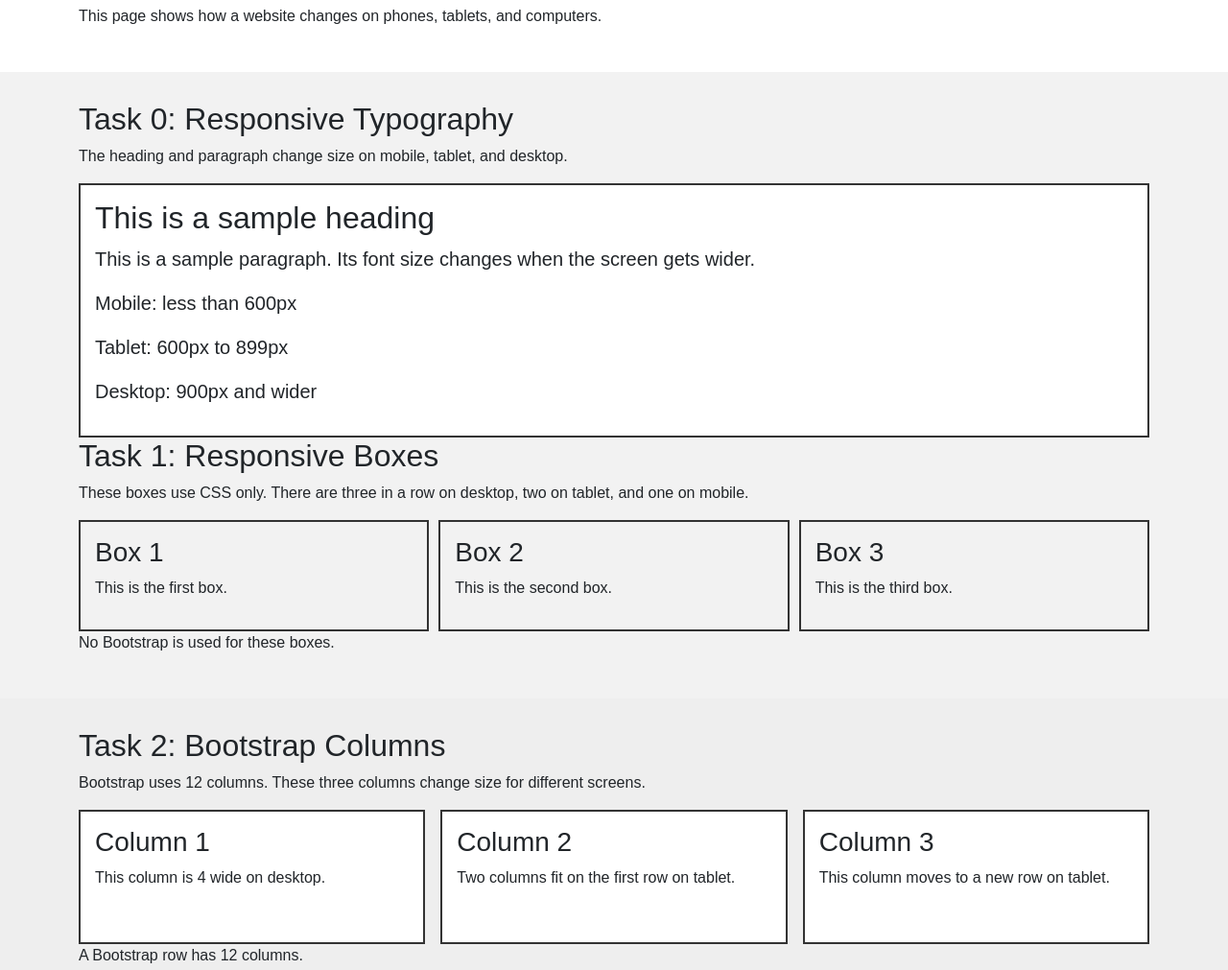
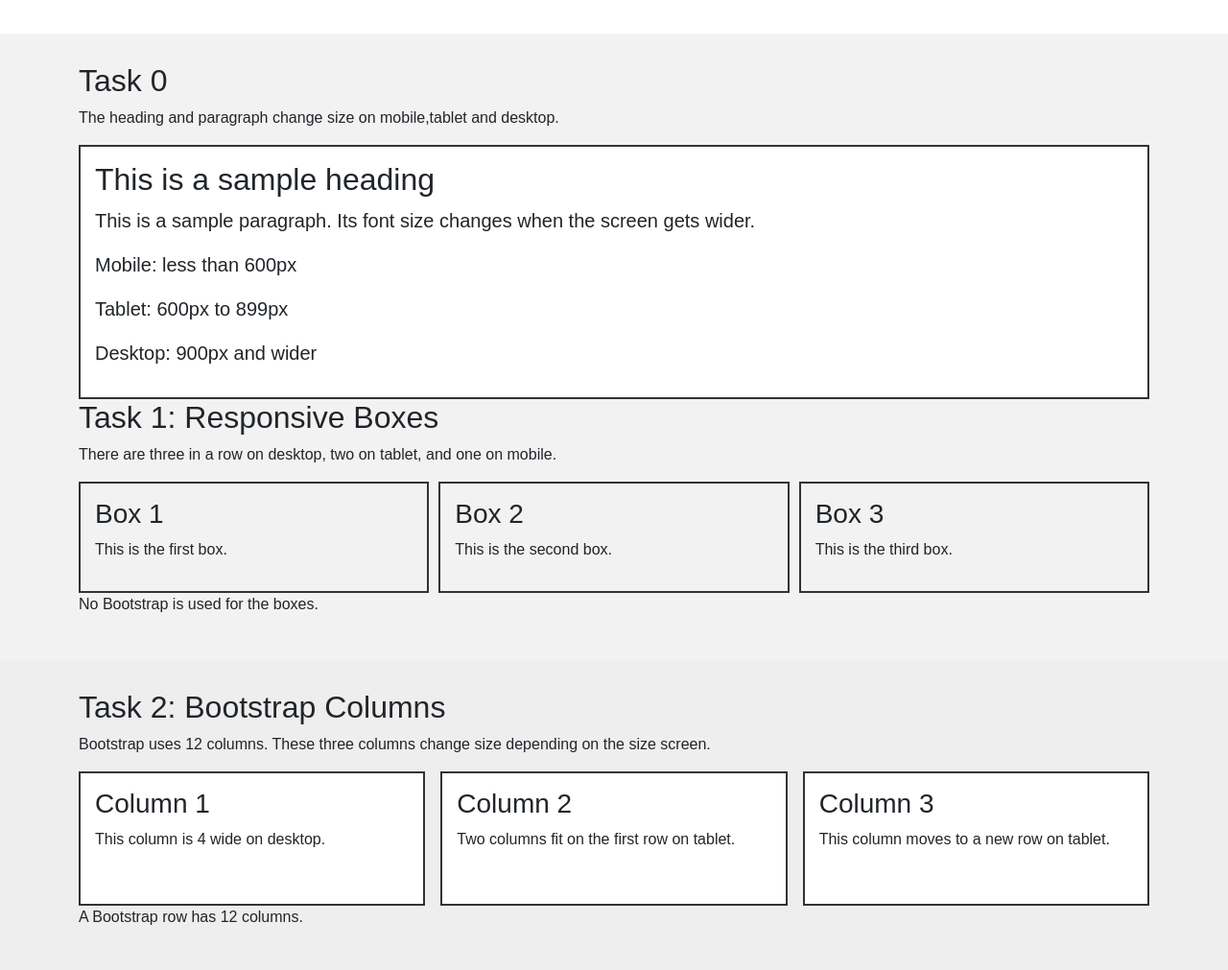
Before and after one commit to Shankslegenda/Frontend3, a plain HTML site: page index.html in a window 1280 px wide. Shown: the part 177-1188 px from the top of the page at 96% size. Drawn offline with nearby package versions, Linux system fonts and the light colour scheme.

Commit message:
Update text for clarity and consistency

```diff
--- a/index.html
+++ b/index.html
@@ -32,13 +32,12 @@
 		<section class="intro container" aria-labelledby="page-title">
 			<p>Assignment 3</p>
 			<h1 id="page-title">Responsive Web Design</h1>
-			<p>This page shows how a website changes on phones, tablets, and computers.</p>
 		</section>
 		<section class="section text-section" id="media-queries" aria-labelledby="part-one-title">
 			<div class="container">
 				<div class="heading">
-					<h2 id="part-one-title">Task 0: Responsive Typography</h2>
-					<p>The heading and paragraph change size on mobile, tablet, and desktop.</p>
+					<h2 id="part-one-title">Task 0</h2>
+					<p>The heading and paragraph change size on mobile,tablet and desktop.</p>
 				</div>
 				<div class="example">
 					<h3>This is a sample heading</h3>
@@ -52,21 +51,21 @@
 
 				<div class="heading boxes-heading">
 					<h2>Task 1: Responsive Boxes</h2>
-					<p>These boxes use CSS only. There are three in a row on desktop, two on tablet, and one on mobile.</p>
+					<p> There are three in a row on desktop, two on tablet, and one on mobile.</p>
 				</div>
 				<div class="boxes" aria-label="Three responsive boxes">
 					<article class="box"><h3>Box 1</h3><p>This is the first box.</p></article>
 					<article class="box"><h3>Box 2</h3><p>This is the second box.</p></article>
 					<article class="box"><h3>Box 3</h3><p>This is the third box.</p></article>
 				</div>
-				<p>No Bootstrap is used for these boxes.</p>
+				<p>No Bootstrap is used for the boxes.</p>
 			</div>
 		</section>
 		<section class="section columns-section" id="bootstrap-grid" aria-labelledby="part-two-title">
 			<div class="container">
 				<div class="heading">
 					<h2 id="part-two-title">Task 2: Bootstrap Columns</h2>
-					<p>Bootstrap uses 12 columns. These three columns change size for different screens.</p>
+					<p>Bootstrap uses 12 columns. These three columns change size depending on the size screen.</p>
 				</div>
 				<div class="row g-3">
 					<div class="col-12 col-sm-6 col-lg-4">
```
